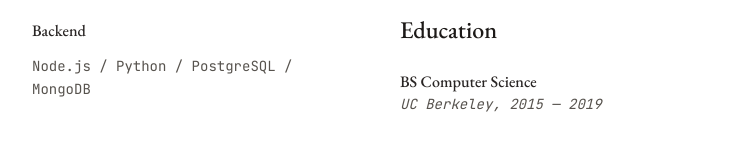
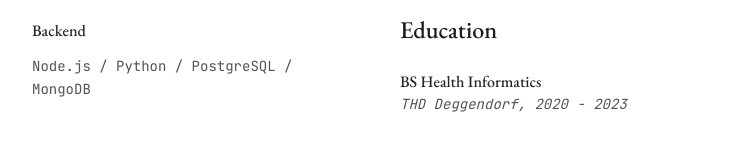
Before and after one commit to alsanatilla/cv, a React (Vite) app: page / in a window 1280 px wide. Shown: the part 1326-1476 px from the top of the page, without its empty margins (272-1006 px from the left). Built offline with nearby package versions, Linux system fonts and the light colour scheme.

Commit message:
Visual edit in Lovable
Edited UI in Lovable

```diff
--- a/src/pages/Index.tsx
+++ b/src/pages/Index.tsx
@@ -142,8 +142,8 @@ const Index = () => {
               <div>
                 <h3 className="font-serif-vintage font-medium text-stone-800" style={{
                 fontOpticalSizing: 'auto'
-              }}>BS Computer Science</h3>
-                <p className="text-stone-600 text-sm font-mono italic">UC Berkeley, 2015 — 2019</p>
+              }}>BS Health Informatics</h3>
+                <p className="text-stone-600 text-sm font-mono italic">THD Deggendorf, 2020 - 2023</p>
               </div>
             </div>
           </div>
```
